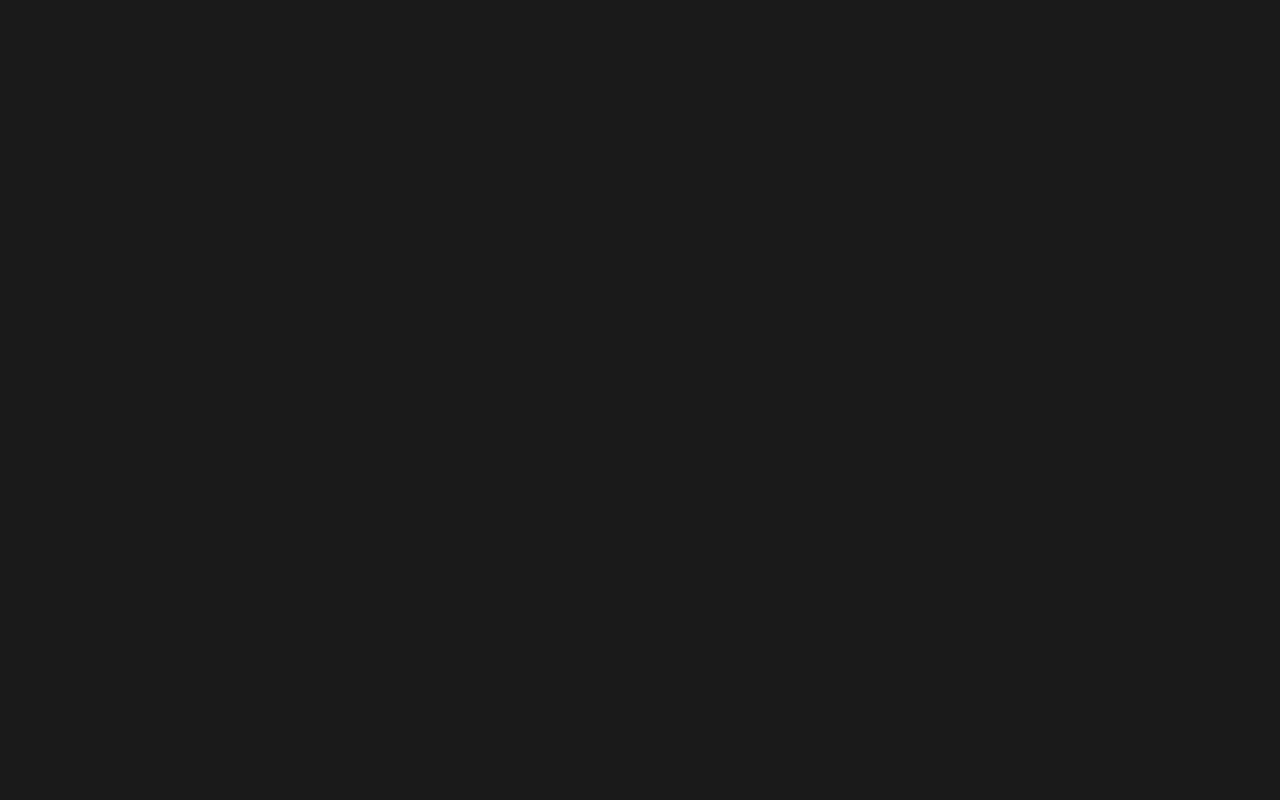
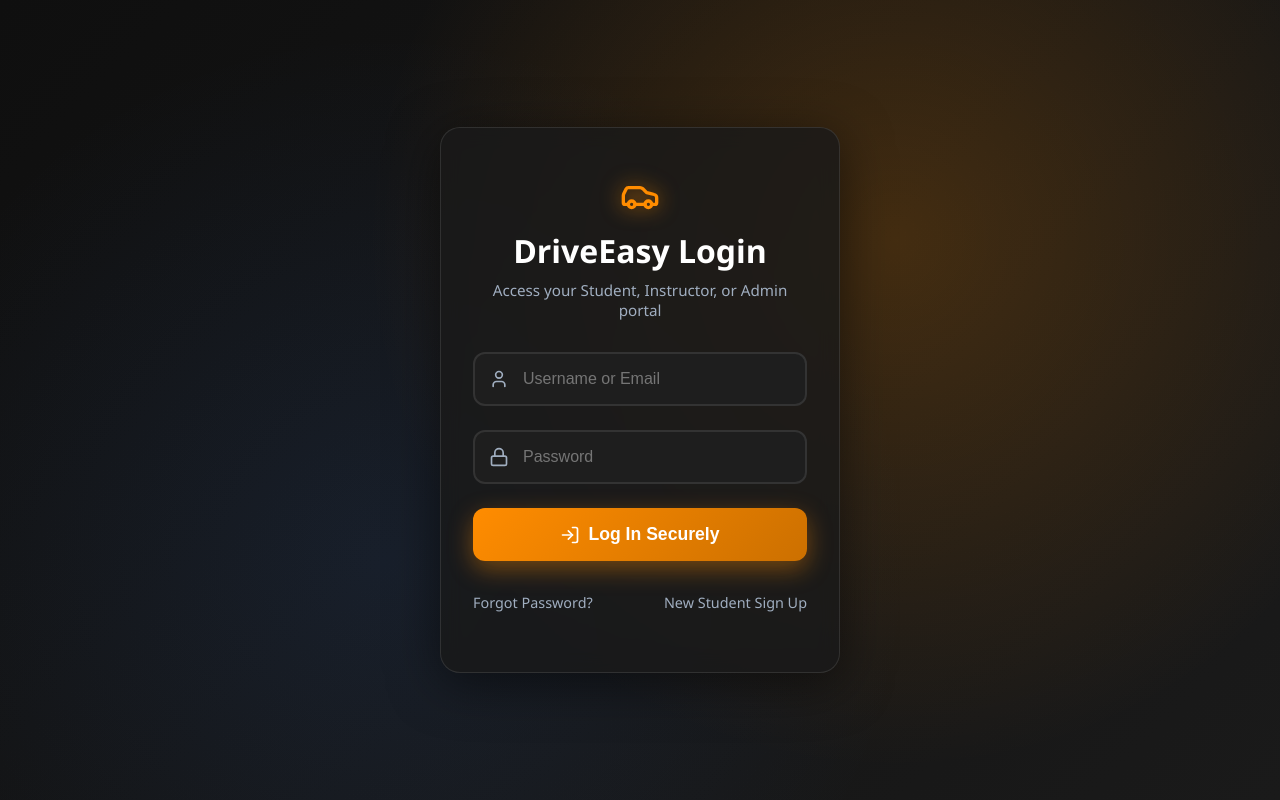
Before and after one commit to niswan7/DRIVING-SCHOOL-MANAGEMENT-SYSTEM, a React app in the folder Frontend/: page /Login in a window 1280 px wide. Before the commit this address had no page. Built offline with nearby package versions, Linux system fonts and the light colour scheme; the HTML template or start-up script is replaced by a standard one.

Commit message:
Login Page Added

```diff
--- a/Frontend/src/App.jsx
+++ b/Frontend/src/App.jsx
@@ -1,10 +1,12 @@
 import HOME from './Home/home.jsx'
+import Login from './Login/login.jsx'
 import { Route, Routes } from 'react-router-dom'
 function App() {
 
   return (
     <Routes>
          <Route path='/' element={<HOME/>}/>
+         <Route path='/Login' element={<Login/>}/>
     </Routes>
   );
 }
--- /dev/null
+++ b/Frontend/src/Login/login.css
@@ -0,0 +1,148 @@
+/* --- Login Page Styles (Theme: Black & Orange) --- */
+
+.login-page-container {
+  display: flex;
+  align-items: center;
+  justify-content: center;
+  min-height: 100vh;
+  /* Dark background matching the hero section */
+  background: linear-gradient(135deg, #0f0f0f 0%, #1a1a1a 100%);
+  position: relative;
+  overflow: hidden;
+}
+
+.login-overlay {
+  position: absolute;
+  top: 0;
+  left: 0;
+  right: 0;
+  bottom: 0;
+  /* Subtle orange and blue accent glow */
+  background:
+    radial-gradient(circle at 70% 30%, rgba(255, 140, 0, 0.2) 0%, transparent 50%),
+    radial-gradient(circle at 30% 70%, rgba(59, 130, 246, 0.1) 0%, transparent 50%);
+}
+
+.login-card {
+  position: relative;
+  z-index: 10;
+  width: 90%;
+  max-width: 400px;
+  /* Dark card with glass effect */
+  background: rgba(26, 26, 26, 0.8);
+  backdrop-filter: blur(10px);
+  border: 1px solid rgba(255, 255, 255, 0.1);
+  border-radius: 20px;
+  padding: 3rem 2rem;
+  text-align: center;
+  box-shadow: 0 10px 50px rgba(0, 0, 0, 0.5);
+  animation: fadeIn 0.8s ease-out;
+}
+
+.login-header {
+  margin-bottom: 2rem;
+}
+
+.login-card .logo-icon {
+  /* Vibrant Orange color */
+  color: #ff8c00;
+  filter: drop-shadow(0 0 10px rgba(255, 140, 0, 0.7));
+  margin-bottom: 0.5rem;
+}
+
+.login-title {
+  font-size: 2rem;
+  font-weight: 800;
+  color: #ffffff;
+  margin-bottom: 0.5rem;
+}
+
+.login-subtitle {
+  font-size: 0.95rem;
+  color: #a0aec0;
+}
+
+.login-form {
+  display: flex;
+  flex-direction: column;
+  gap: 1.5rem;
+}
+
+.form-group {
+  position: relative;
+  display: flex;
+  align-items: center;
+}
+
+.input-icon {
+  position: absolute;
+  left: 1rem;
+  /* Icon color light gray */
+  color: #a0aec0;
+}
+
+.login-input {
+  width: 100%;
+  padding: 1rem 1rem 1rem 3rem; /* Padding for icon */
+  font-size: 1rem;
+  background: #1e1e1e; /* Input background slightly lighter than card */
+  border: 2px solid #333333;
+  border-radius: 12px;
+  color: #ffffff;
+  transition: all 0.3s ease;
+}
+
+.login-input:focus {
+  outline: none;
+  /* Orange focus styling */
+  border-color: #ff8c00;
+  box-shadow: 0 0 0 4px rgba(255, 140, 0, 0.2);
+  transform: translateY(-1px);
+}
+
+.login-submit-btn {
+  display: flex;
+  align-items: center;
+  justify-content: center;
+  gap: 0.5rem;
+  padding: 1rem;
+  font-size: 1.1rem;
+  font-weight: 700;
+  border: none;
+  border-radius: 12px;
+  cursor: pointer;
+  /* Orange gradient matching CTA primary */
+  background: linear-gradient(135deg, #ff8c00 0%, #cc7000 100%);
+  color: #ffffff;
+  box-shadow: 0 8px 25px rgba(255, 140, 0, 0.4);
+  transition: all 0.3s cubic-bezier(0.4, 0, 0.2, 1);
+}
+
+.login-submit-btn:hover {
+  transform: translateY(-3px) scale(1.01);
+  box-shadow: 0 10px 30px rgba(255, 140, 0, 0.6);
+}
+
+.login-footer-links {
+  margin-top: 2rem;
+  display: flex;
+  justify-content: space-between;
+}
+
+.login-footer-links .footer-link {
+  color: #a0aec0;
+  text-decoration: none;
+  font-size: 0.9rem;
+  transition: color 0.3s ease;
+}
+
+.login-footer-links .footer-link:hover {
+  /* Orange hover effect */
+  color: #ff8c00;
+}
+
+/* Keyframes defined in home.css, ensure they are present or copied */
+@keyframes fadeIn {
+  from { opacity: 0; }
+  to { opacity: 1; }
+}
--- /dev/null
+++ b/Frontend/src/Login/login.jsx
@@ -0,0 +1,86 @@
+import React, { useState } from 'react'; // 1. Import useState
+import { User, Lock, Car, LogIn } from 'lucide-react';
+import { useNavigate } from 'react-router-dom';
+import './login.css';
+
+function Login() {
+  // 2. Create state to store username and password from input fields
+  const [username, setUsername] = useState('');
+  const [password, setPassword] = useState('');
+  const navigate = useNavigate();
+
+  // 3. Create a function to handle form submission
+  const handleLogin = (event) => {
+    // Prevent the page from reloading on form submission
+    event.preventDefault();
+
+    // Check the credentials stored in the state
+    if (username === "admin" && password === "12345") {
+        navigate('/admin');
+    } else if (username === "instructor" && password === "12345") {
+        navigate('/instructor');
+    } else if (username === "student" && password === "12345") {
+        navigate('/student');
+    } else {
+        alert("Invalid credentials");
+    }
+  };
+
+  return (
+    <div className="login-page-container">
+      <div className="login-overlay"></div>
+
+      <div className="login-card">
+        <div className="login-header">
+          <Car className="logo-icon" size={40} />
+          <h2 className="login-title">DriveEasy Login</h2>
+          <p className="login-subtitle">Access your Student, Instructor, or Admin portal</p>
+        </div>
+
+        {/* 4. Use the onSubmit event on the form */}
+        <form className="login-form" onSubmit={handleLogin}>
+          <div className="form-group">
+            <User className="input-icon" size={20} />
+            <input
+              type="text"
+              id='username'
+              placeholder="Username or Email"
+              className="login-input"
+              required
+              // 5. Connect the input field to the state
+              value={username}
+              onChange={(e) => setUsername(e.target.value)}
+            />
+          </div>
+
+          <div className="form-group">
+            <Lock className="input-icon" size={20} />
+            <input
+              id='password'
+              type="password"
+              placeholder="Password"
+              className="login-input"
+              required
+              // 6. Connect the input field to the state
+              value={password}
+              onChange={(e) => setPassword(e.target.value)}
+            />
+          </div>
+
+          {/* This button now correctly submits the form */}
+          <button type="submit" className="login-submit-btn">
+            <LogIn size={20} />
+            Log In Securely
+          </button>
+        </form>
+
+        <div className="login-footer-links" >
+          <a href="#" className="footer-link">Forgot Password?</a>
+          <a href="#" className="footer-link">New Student Sign Up</a>
+        </div>
+      </div>
+    </div>
+  );
+}
+
+export default Login;
```
Also changed, not shown: Frontend/src/Student/Student.jsx (added).
